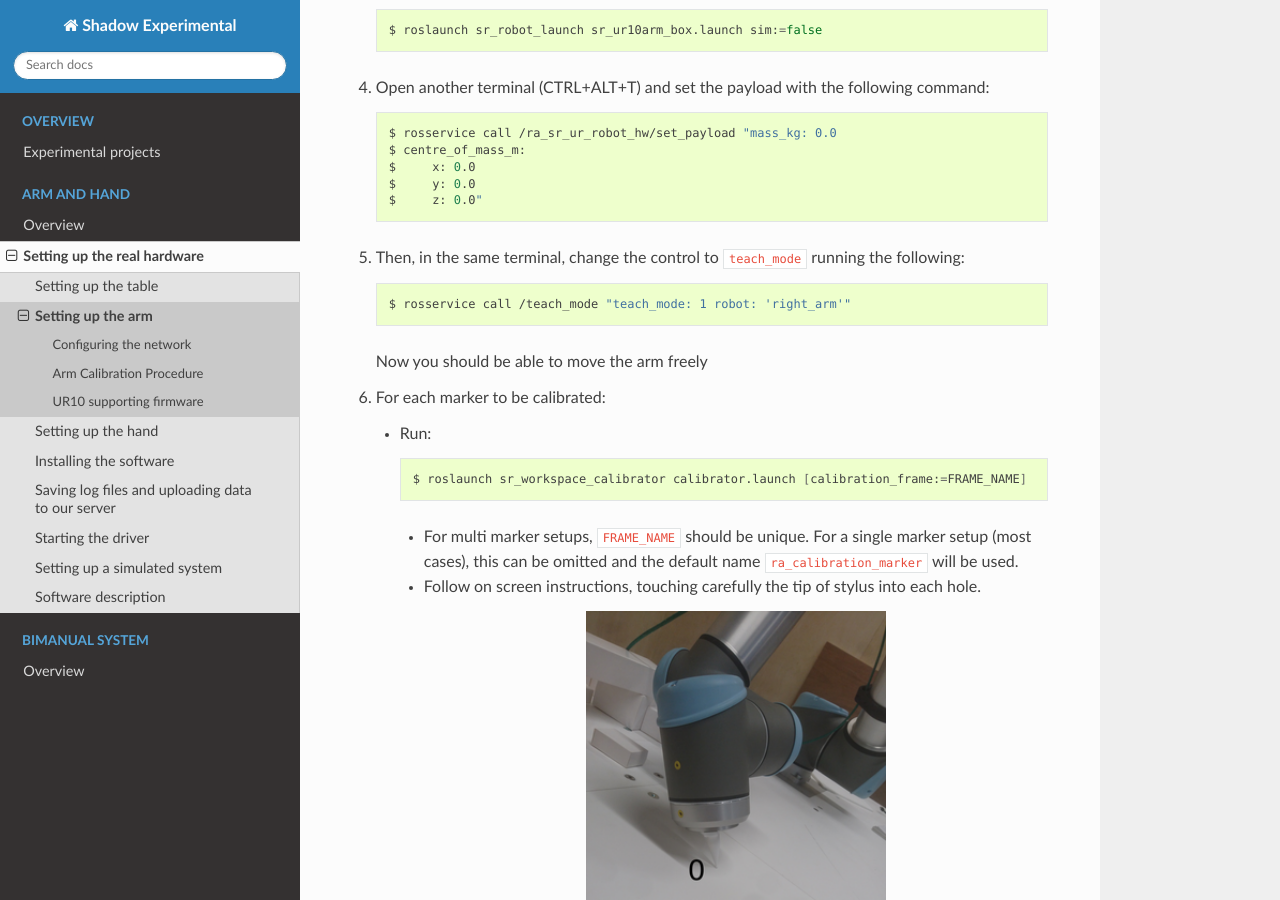
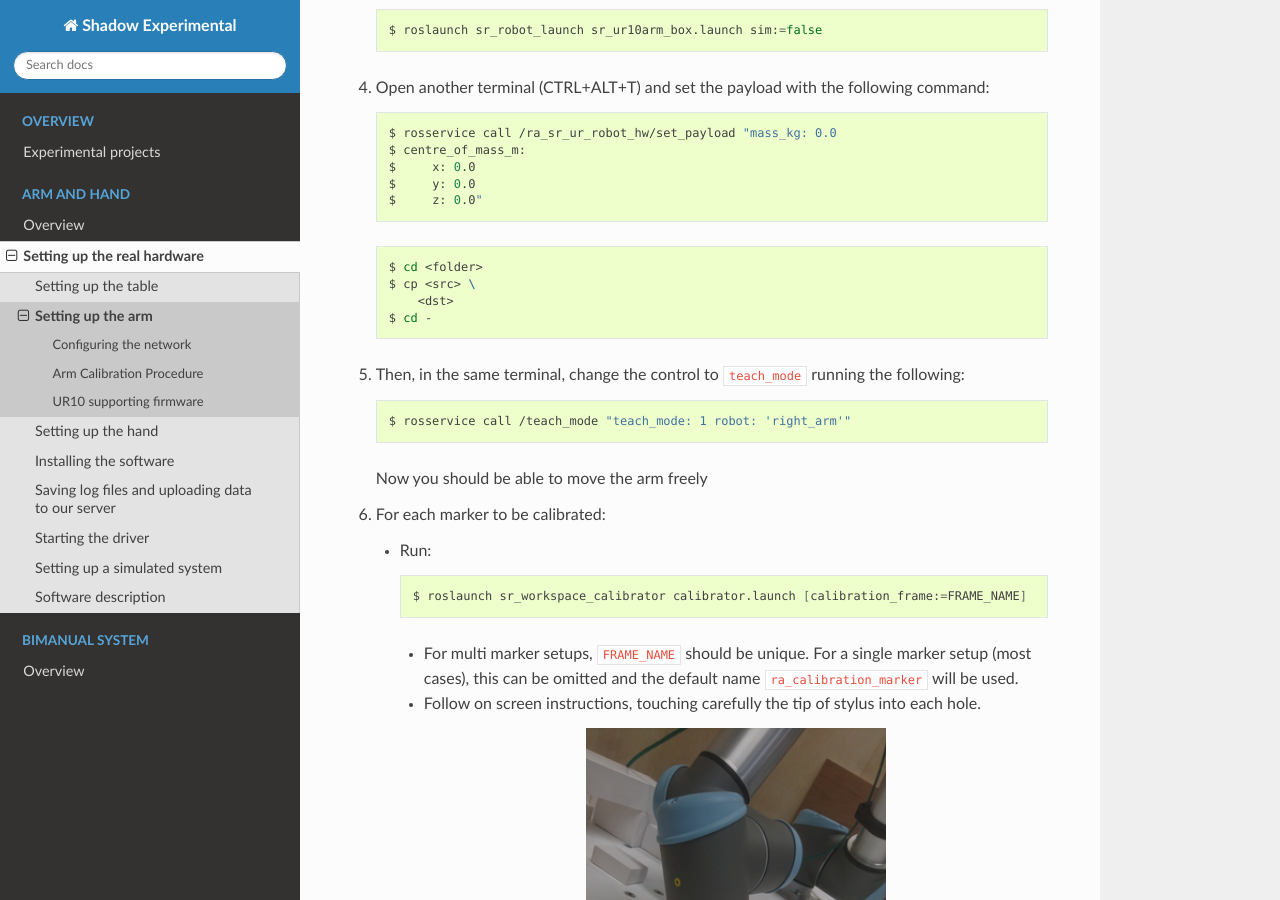
Before and after one commit to shadow-robot/sr_experimental_documentation, a Sphinx documentation site: the page built from docs/user_guide/1_2_setting_up_arm.md, in a window 1280 px wide and 900 px high, scrolled down 6941 px. Built offline with Sphinx 7.4.7 and the Read the Docs theme 2.0.0, drawn with Linux system fonts in a browser that asks for light colours.

Commit message:
Update 1_2_setting_up_arm.md

````diff
--- a/docs/user_guide/1_2_setting_up_arm.md
+++ b/docs/user_guide/1_2_setting_up_arm.md
@@ -81,6 +81,14 @@ Follow these steps if you have a table and a stylus provided by Shadow Robot. It
            y: 0.0
            z: 0.0"
    ```
+   ```eval_rst
+   .. prompt:: bash
+
+       cd <folder>
+       cp <src> \
+           <dst>
+       cd -
+   ```
 
 5. Then, in the same terminal, change the control to `teach_mode` running the following:
    ```eval_rst
````
